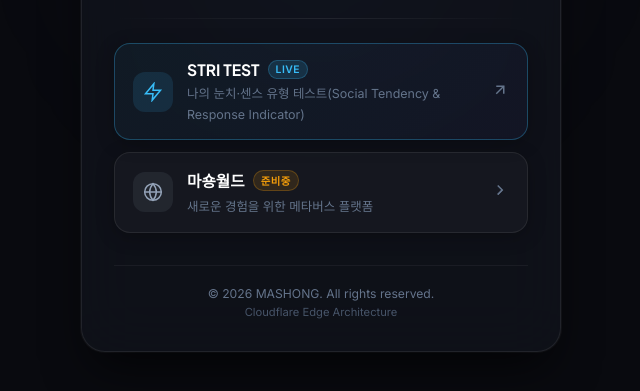
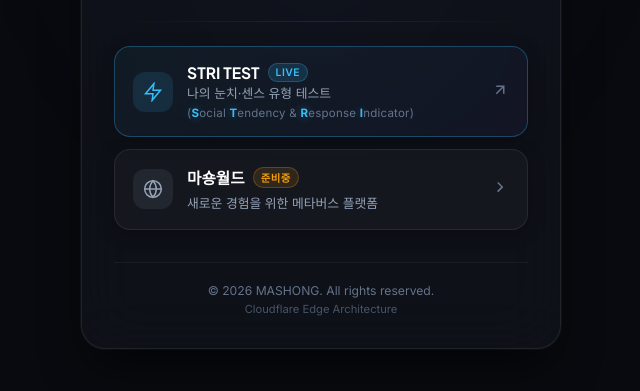
Before and after one commit to suyongma/profile-landing, a website: page index.html in a window 1280 px wide. Shown: the part 331-722 px from the top of the page, without its empty margins (319-959 px from the left). Drawn offline with Linux system fonts and the light colour scheme.

Commit message:
style: highlight STRI acronym letters and line break subtitle

```diff
--- a/index.html
+++ b/index.html
@@ -58,7 +58,10 @@
                 <span class="item-title">STRI TEST</span>
                 <span class="status-pill active">LIVE</span>
               </div>
-              <span class="item-desc">나의 눈치·센스 유형 테스트(Social Tendency & Response Indicator)</span>
+              <div class="item-desc-wrap">
+                <span class="item-desc">나의 눈치·센스 유형 테스트</span>
+                <span class="item-acronym">(<strong class="acronym-letter">S</strong>ocial <strong class="acronym-letter">T</strong>endency &amp; <strong class="acronym-letter">R</strong>esponse <strong class="acronym-letter">I</strong>ndicator)</span>
+              </div>
             </div>
           </div>
           <div class="item-arrow">
--- a/style.css
+++ b/style.css
@@ -241,11 +241,30 @@
   color: var(--text-pure);
 }
 
+.item-desc-wrap {
+  display: flex;
+  flex-direction: column;
+  gap: 3px;
+}
+
 .item-desc {
-  font-size: 0.78rem;
-  color: var(--text-dim);
+  font-size: 0.8rem;
+  color: var(--text-muted);
   line-height: 1.4;
   word-break: keep-all;
+}
+
+.item-acronym {
+  font-size: 0.72rem;
+  color: var(--text-dim);
+  letter-spacing: 0.02em;
+  font-family: var(--font-sans);
+}
+
+.acronym-letter {
+  color: var(--accent-blue);
+  font-weight: 800;
+  text-shadow: 0 0 10px rgba(56, 189, 248, 0.45);
 }
 
 .status-pill {
```
